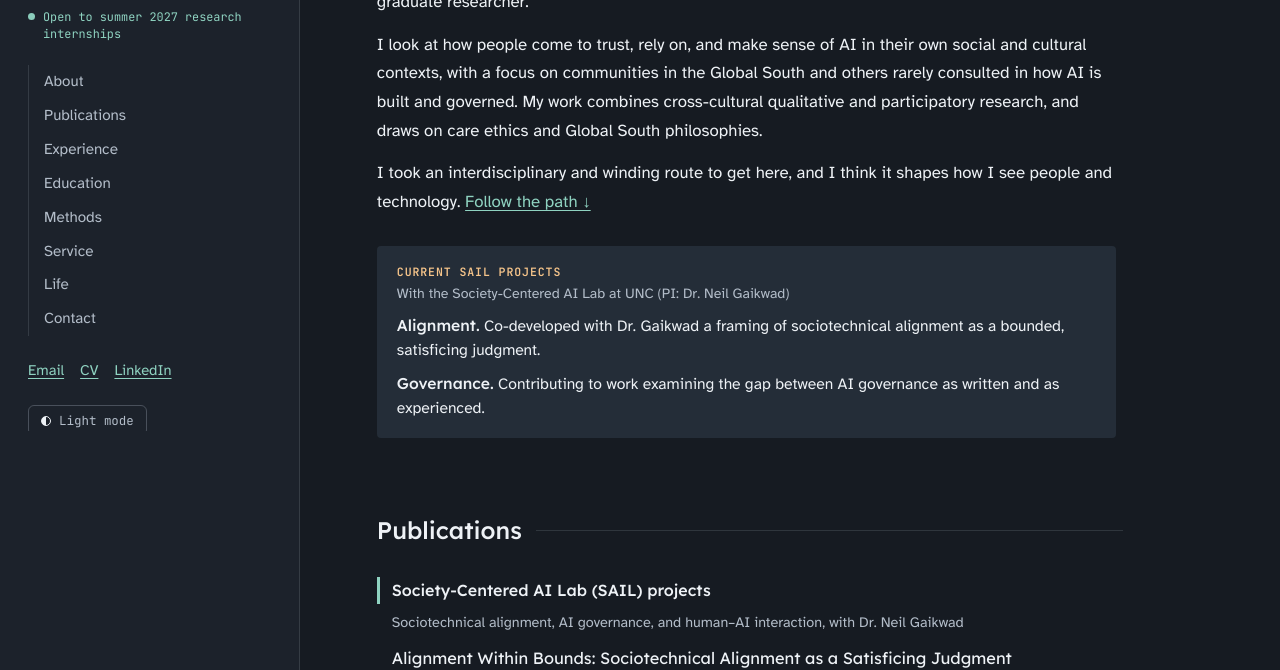
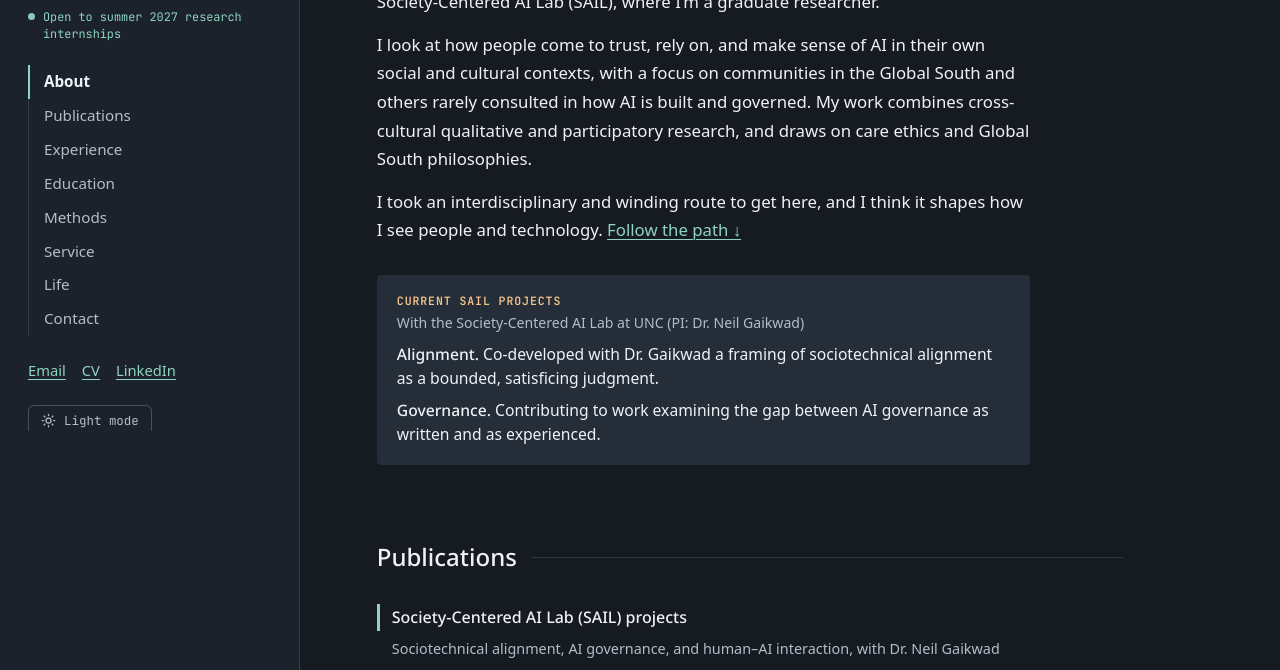
Before and after one commit to punya-aragula/punya-aragula.github.io, a plain HTML site: page index.html in a window 1280 px wide. Shown: the part 369-1039 px from the top of the page. Drawn offline with Linux system fonts and the light colour scheme; a web font is replaced by a local one.

Commit message:
Add files via upload

```diff
--- a/index.html
+++ b/index.html
@@ -17,7 +17,7 @@
 <link rel="icon" href="favicon.svg" type="image/svg+xml">
 <link rel="preconnect" href="https://fonts.googleapis.com">
 <link rel="preconnect" href="https://fonts.gstatic.com" crossorigin>
-<link rel="stylesheet" href="https://fonts.googleapis.com/css2?family=Atkinson+Hyperlegible:ital,wght@0,400;0,700;1,400&amp;family=JetBrains+Mono:wght@400;600&amp;family=Lexend:wght@300..700&amp;display=swap">
+<link rel="stylesheet" href="https://fonts.googleapis.com/css2?family=Atkinson+Hyperlegible+Next:ital,wght@0,200..800;1,200..800&amp;family=JetBrains+Mono:wght@400;600&amp;family=Noto+Sans:ital,wght@0,300..700;1,300..700&amp;display=swap">
 <link rel="stylesheet" href="main.css">
 <script>
   /* pick up a saved light/dark choice before the page paints */
@@ -78,7 +78,7 @@
       </ul>
 
       <button class="mode" id="mode" type="button" aria-label="Switch to light mode">
-        <span class="mode-dot" aria-hidden="true"></span><span class="mode-text">Light mode</span>
+        <svg class="mode-icon icon-sun" viewBox="0 0 24 24" aria-hidden="true" fill="none" stroke="currentColor" stroke-width="2" stroke-linecap="round"><circle cx="12" cy="12" r="4"/><path d="M12 2v2M12 20v2M4.9 4.9l1.4 1.4M17.7 17.7l1.4 1.4M2 12h2M20 12h2M4.9 19.1l1.4-1.4M17.7 6.3l1.4-1.4"/></svg><svg class="mode-icon icon-moon" viewBox="0 0 24 24" aria-hidden="true" fill="none" stroke="currentColor" stroke-width="2" stroke-linecap="round" stroke-linejoin="round"><path d="M20.5 14.5A8.5 8.5 0 1 1 9.5 3.5a7 7 0 0 0 11 11z"/></svg><span class="mode-text">Light mode</span>
       </button>
     </div>
   </aside>
@@ -280,7 +280,6 @@
 
     <footer class="foot">
       <p>© <span id="yr">2026</span> Punya S. Aragula · Last updated November 2026</p>
-      <p class="credit">An earlier version of this site was adapted from <a href="https://dhruv-dixit-709.github.io/" target="_blank" rel="noopener">Dhruv Dixit’s website</a>.</p>
     </footer>
   </main>
 </div>
--- a/main.css
+++ b/main.css
@@ -17,8 +17,8 @@
   --apricot: #F5C48A;
   --lemon: #F0E3A0;
   --wash: rgba(156, 207, 239, 0.1);
-  --f-head: "Lexend", system-ui, sans-serif;
-  --f-text: "Atkinson Hyperlegible", system-ui, sans-serif;
+  --f-head: "Noto Sans", system-ui, sans-serif;
+  --f-text: "Atkinson Hyperlegible Next", system-ui, sans-serif;
   --f-mono: "JetBrains Mono", ui-monospace, Menlo, monospace;
   --side-w: 300px;
 }
@@ -96,7 +96,11 @@ p { margin: 0; }
   font: 0.78rem var(--f-mono); padding: 6px 12px; border-radius: 6px; cursor: pointer;
 }
 .mode:hover { color: var(--ink); border-color: var(--ink-soft); }
-.mode-dot { width: 10px; height: 10px; border-radius: 50%; background: linear-gradient(90deg, var(--ink) 50%, transparent 50%); border: 1px solid var(--ink); }
+.mode-icon { width: 15px; height: 15px; flex: none; }
+.mode .icon-moon { display: none; }            /* dark mode shows the sun: "go to light" */
+:root.light .mode .icon-sun { display: none; }  /* light mode shows the moon: "go to dark" */
+:root.light .mode .icon-moon { display: inline; }
+.mode:focus-visible { outline: 2px solid var(--sea); outline-offset: 3px; }
 
 /* ---------- Content column ---------- */
 .content { padding: 64px clamp(24px, 6vw, 88px) 40px; max-width: 900px; }
@@ -252,5 +256,4 @@ p { margin: 0; }
 .did { margin: 4px 0 0; padding-left: 18px; display: grid; gap: 4px; max-width: 68ch; }
 .did li::marker { color: var(--sea); }
 .methods { grid-template-columns: repeat(3, minmax(0, 1fr)); }
-.credit { margin-top: 4px; font-size: 0.8rem; }
 @media (max-width: 980px) { .methods { grid-template-columns: 1fr; } }
--- /dev/null
+++ b/main.js
@@ -0,0 +1,59 @@
+(() => {
+  const root = document.documentElement;
+
+  // ---- light / dark mode (dark is the default) ----
+  const modeBtn = document.getElementById('mode');
+  const modeText = modeBtn?.querySelector('.mode-text');
+  const syncMode = () => {
+    const isLight = root.classList.contains('light');
+    const next = isLight ? 'dark' : 'light';
+    if (modeText) modeText.textContent = isLight ? 'Dark mode' : 'Light mode';
+    modeBtn?.setAttribute('aria-label', `Switch to ${next} mode`);
+    document.querySelector('meta[name="theme-color"]')
+      ?.setAttribute('content', isLight ? '#F6F7F9' : '#161B22');
+  };
+  syncMode();
+  modeBtn?.addEventListener('click', () => {
+    const isLight = root.classList.toggle('light');
+    try { localStorage.setItem('pa-theme', isLight ? 'light' : 'dark'); } catch (e) {}
+    syncMode();
+  });
+
+  // ---- highlight the current section in the sidebar ----
+  const links = [...document.querySelectorAll('.toc a')];
+  const sections = links.map(a => document.querySelector(a.getAttribute('href'))).filter(Boolean);
+  if ('IntersectionObserver' in window && sections.length) {
+    const io = new IntersectionObserver(entries => {
+      entries.forEach(e => {
+        if (!e.isIntersecting) return;
+        links.forEach(a => {
+          const on = a.getAttribute('href') === '#' + e.target.id;
+          a.classList.toggle('on', on);
+          if (on) a.setAttribute('aria-current', 'true'); else a.removeAttribute('aria-current');
+        });
+      });
+    }, { rootMargin: '-40% 0px -55% 0px' });
+    sections.forEach(s => io.observe(s));
+  }
+
+  // ---- photo viewer ----
+  const viewer = document.getElementById('viewer');
+  if (viewer && typeof viewer.showModal === 'function') {
+    const img = viewer.querySelector('img');
+    const cap = viewer.querySelector('figcaption');
+    document.querySelectorAll('.snap').forEach(a => a.addEventListener('click', e => {
+      e.preventDefault();
+      img.src = a.getAttribute('href');
+      img.alt = a.querySelector('img')?.alt || '';
+      cap.textContent = a.dataset.cap || '';
+      viewer.showModal();
+    }));
+    viewer.querySelector('.viewer-x')?.addEventListener('click', () => viewer.close());
+    viewer.addEventListener('click', e => { if (e.target === viewer) viewer.close(); });
+    viewer.addEventListener('close', () => { img.src = ''; });
+  }
+
+  // ---- footer year ----
+  const yr = document.getElementById('yr');
+  if (yr) yr.textContent = String(new Date().getFullYear());
+})();
```
